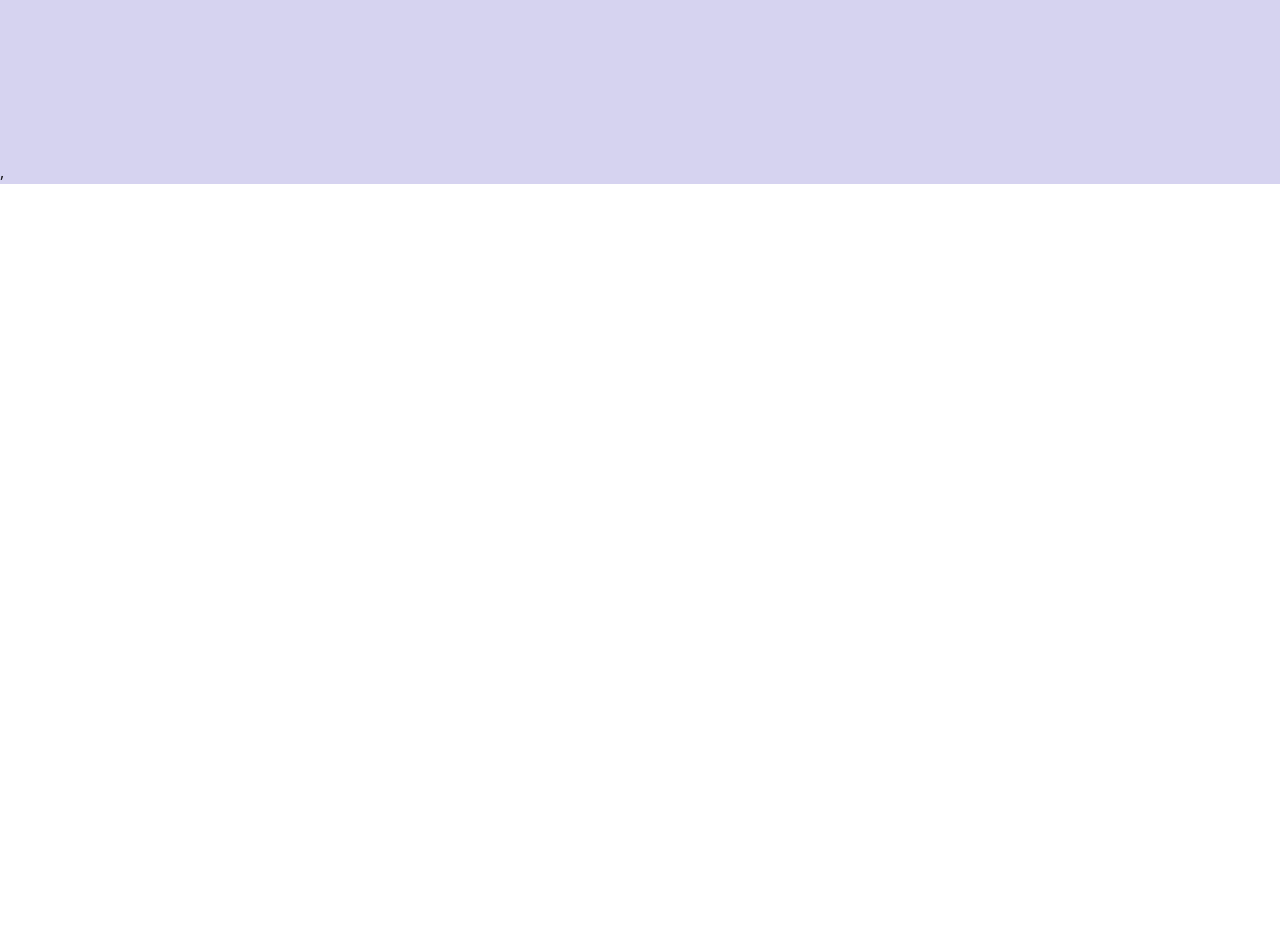
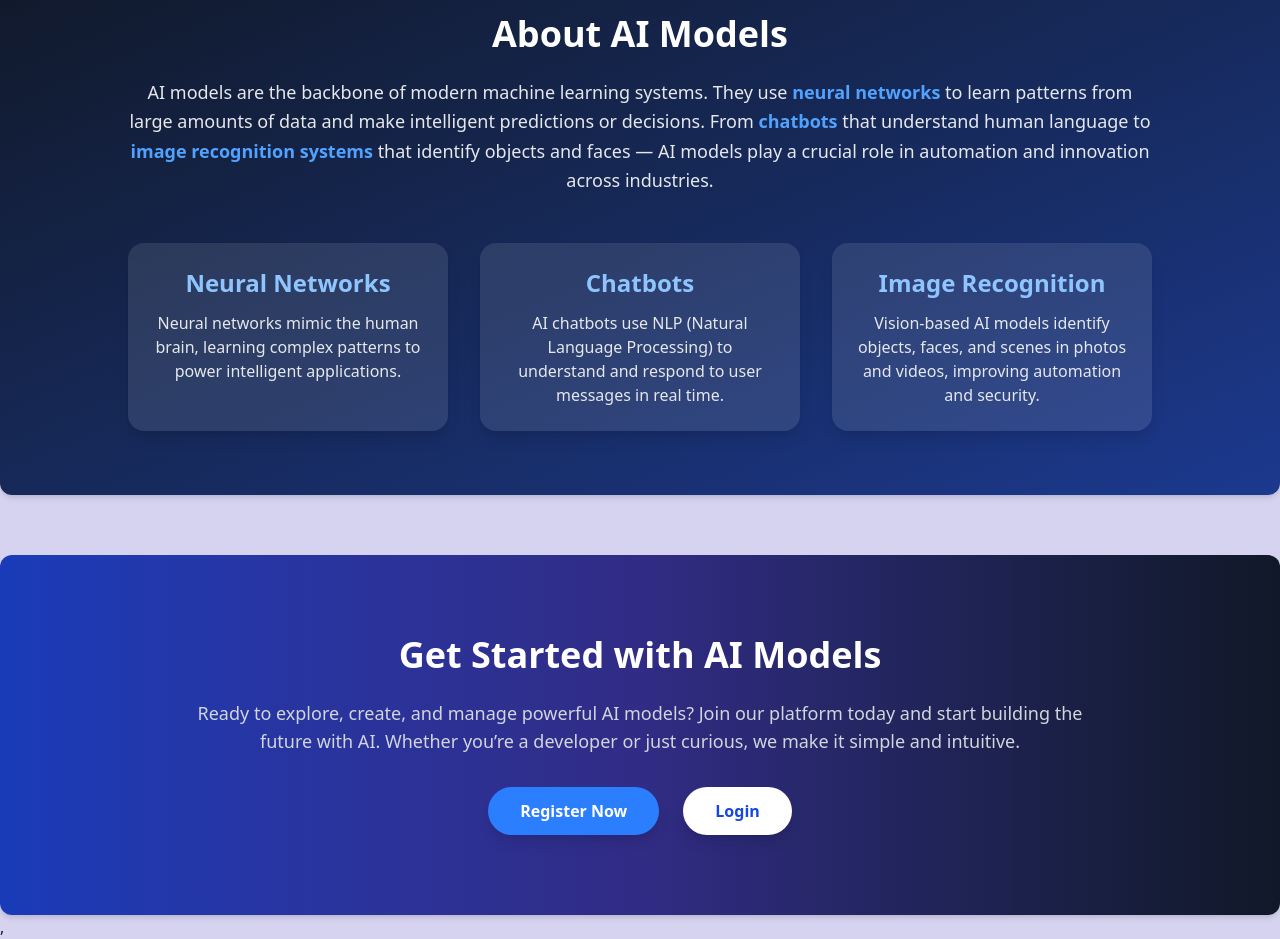
Before and after one commit to humayungit815/ai-model-inventory-client, a React (Vite) app: page / in a window 1280 px wide. Shown: the part 640-1579 px from the top of the page. Before the commit the page ends 824 px from the top, so only its background shows below. Built offline with nearby package versions, Linux system fonts and the light colour scheme; no server answers.

Commit message:
static section added

```diff
--- /dev/null
+++ b/src/components/AboutAiModels.jsx
@@ -0,0 +1,61 @@
+import React from "react";
+
+const AboutAiModels = () => {
+	return (
+		<div className="max-w-7xl mx-auto">
+			<section className="bg-gradient-to-br from-gray-900 to-blue-900 text-white py-16 px-6 md:px-20 rounded-xl shadow-md">
+				<div className="max-w-5xl mx-auto text-center">
+					<h2 className="text-4xl font-bold mb-6">About AI Models</h2>
+					<p className="text-lg leading-relaxed text-gray-200">
+						AI models are the backbone of modern machine learning systems. They
+						use{" "}
+						<span className="text-blue-400 font-semibold">neural networks</span>{" "}
+						to learn patterns from large amounts of data and make intelligent
+						predictions or decisions. From
+						<span className="text-blue-400 font-semibold"> chatbots</span> that
+						understand human language to{" "}
+						<span className="text-blue-400 font-semibold">
+							image recognition systems
+						</span>{" "}
+						that identify objects and faces — AI models play a crucial role in
+						automation and innovation across industries.
+					</p>
+
+					<div className="grid md:grid-cols-3 gap-8 mt-12">
+						<div className="bg-white/10 p-6 rounded-2xl shadow-lg hover:bg-white/20 transition">
+							<h3 className="text-2xl font-semibold mb-3 text-blue-300">
+								Neural Networks
+							</h3>
+							<p className="text-gray-200">
+								Neural networks mimic the human brain, learning complex patterns
+								to power intelligent applications.
+							</p>
+						</div>
+
+						<div className="bg-white/10 p-6 rounded-2xl shadow-lg hover:bg-white/20 transition">
+							<h3 className="text-2xl font-semibold mb-3 text-blue-300">
+								Chatbots
+							</h3>
+							<p className="text-gray-200">
+								AI chatbots use NLP (Natural Language Processing) to understand
+								and respond to user messages in real time.
+							</p>
+						</div>
+
+						<div className="bg-white/10 p-6 rounded-2xl shadow-lg hover:bg-white/20 transition">
+							<h3 className="text-2xl font-semibold mb-3 text-blue-300">
+								Image Recognition
+							</h3>
+							<p className="text-gray-200">
+								Vision-based AI models identify objects, faces, and scenes in
+								photos and videos, improving automation and security.
+							</p>
+						</div>
+					</div>
+				</div>
+			</section>
+		</div>
+	);
+};
+
+export default AboutAiModels;
--- a/src/components/FeaturedAiModels.jsx
+++ b/src/components/FeaturedAiModels.jsx
@@ -15,8 +15,8 @@ const FeaturedAiModels = () => {
 			});
 	}, []);
 	return (
-		<div>
-			<h1 className="text-4xl font-bold text-center my-8">
+		<div className="mt-20">
+			<h1 className="text-4xl text-[#1E2749] font-bold text-center my-10">
 				Featured AI Models
 			</h1>
 			<div className="max-w-7xl mx-auto grid grid-cols-1 md:grid-cols-2 lg:grid-cols-3 gap-6">
--- /dev/null
+++ b/src/components/GetStarted.jsx
@@ -0,0 +1,61 @@
+import React, {useContext} from "react";
+import {Link, useNavigate} from "react-router";
+import {AuthContext} from "../AuthContext/AuthContext";
+import {toast} from "react-toastify";
+
+const GetStarted = () => {
+	const {user} = useContext(AuthContext);
+
+	const navigate = useNavigate();
+
+	const handleRegister = () => {
+		if (user) {
+			toast.success("You have already registered!");
+			return;
+		} else {
+			navigate("/signUp");
+		}
+	};
+	const handleLogin = () => {
+		if (user) {
+			toast.success("You have already loged in!");
+			return;
+		} else {
+			navigate("/login");
+		}
+	};
+
+	return (
+		<div className="max-w-7xl mx-auto">
+			<section className="bg-gradient-to-r from-blue-800 via-indigo-900 to-gray-900 text-white py-20 px-6 md:px-20 text-center rounded-xl shadow-md">
+				<div className="max-w-4xl mx-auto">
+					<h2 className="text-4xl font-bold mb-6">
+						Get Started with AI Models
+					</h2>
+					<p className="text-lg text-gray-300 mb-8">
+						Ready to explore, create, and manage powerful AI models? Join our
+						platform today and start building the future with AI. Whether you’re
+						a developer or just curious, we make it simple and intuitive.
+					</p>
+
+					<div className="flex justify-center gap-6 mt-8">
+						<Link
+							onClick={handleRegister}
+							className="bg-blue-500 hover:bg-blue-600 text-white font-semibold py-3 px-8 rounded-full shadow-lg transition duration-300"
+						>
+							Register Now
+						</Link>
+						<Link
+							onClick={handleLogin}
+							className="bg-white text-blue-700 hover:bg-gray-200 font-semibold py-3 px-8 rounded-full shadow-lg transition duration-300"
+						>
+							Login
+						</Link>
+					</div>
+				</div>
+			</section>
+		</div>
+	);
+};
+
+export default GetStarted;
--- a/src/components/Navbar.jsx
+++ b/src/components/Navbar.jsx
@@ -118,13 +118,15 @@ const Navbar = () => {
 					{user ? (
 						<button
 							onClick={handleSignOut}
-							className="btn btn-active btn-primary"
+							className="btn text-white bg-[#1E91D6] ml-3"
 						>
 							Logout
 						</button>
 					) : (
 						<Link to="/login">
-							<button className="btn btn-active btn-primary">Login</button>
+							<button className="btn text-white bg-[#1E91D6] ml-3">
+								Login
+							</button>
 						</Link>
 					)}
 				</div>
--- a/src/index.css
+++ b/src/index.css
@@ -3,7 +3,7 @@
 
 nav a.active {
 	text-decoration: underline;
-
+	color: #60a5fa;
 }
 
 body {
--- a/src/pages/Home.jsx
+++ b/src/pages/Home.jsx
@@ -1,6 +1,8 @@
 import React from "react";
 import Slider from "../components/Slider";
 import FeaturedAiModels from "../components/FeaturedAiModels";
+import AboutAiModels from "../components/AboutAiModels";
+import GetStarted from "../components/GetStarted";
 
 const Home = () => {
 	return (
@@ -11,6 +13,12 @@ const Home = () => {
 			<div className="mt-10">
 				<FeaturedAiModels></FeaturedAiModels>
 			</div>
+			<div className="mt-15">
+				<AboutAiModels></AboutAiModels>
+			</div>
+			<div className="mt-15">
+				<GetStarted></GetStarted>
+			</div>
 		</div>
 	);
 };
--- a/src/routes/Root.jsx
+++ b/src/routes/Root.jsx
@@ -6,9 +6,9 @@ import {Outlet} from "react-router";
 
 const Root = () => {
 	return (
-		<div className="h-screen">
+		<div className="min-h-screen">
 			<Navbar></Navbar>
-			<div>
+			<div className="min-h-screen">
 				<Outlet></Outlet>
 			</div>
 			{/* <Footer></Footer> */}
```
